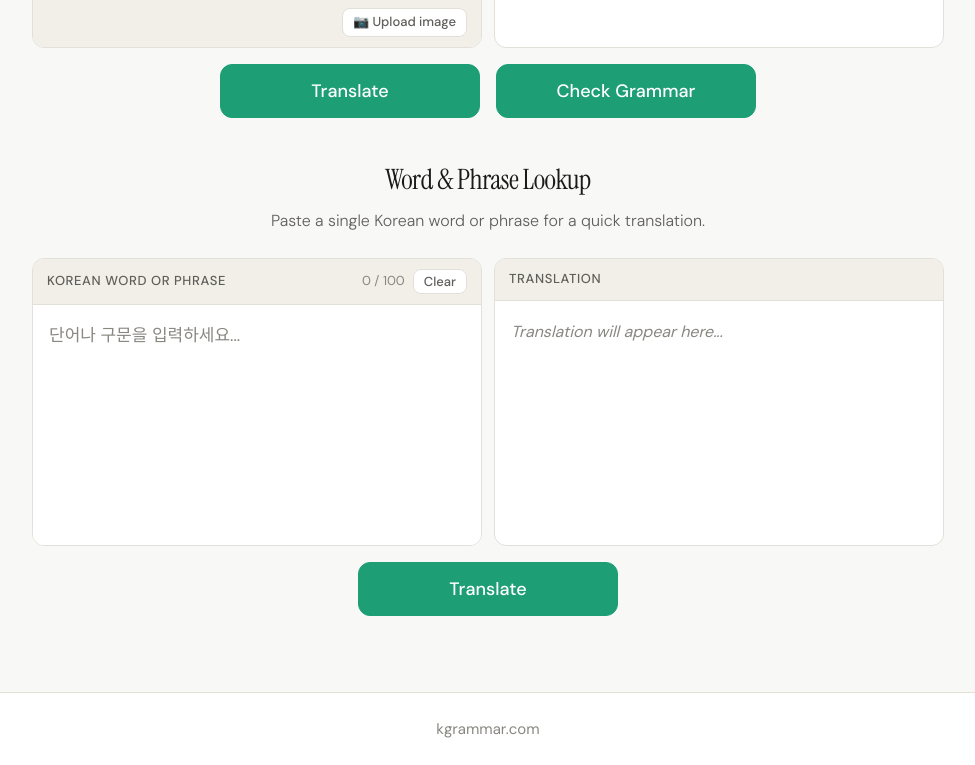
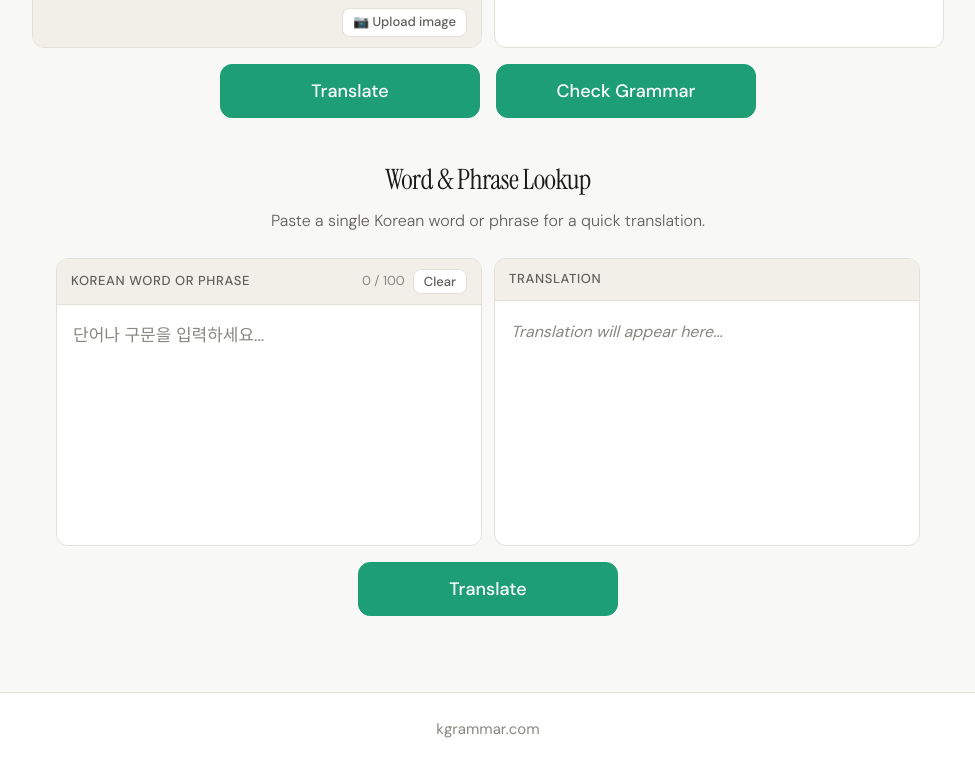
Before and after one commit to jimmychi/kgrammar, a website: page frontend/index.html in a window 1280 px wide. Shown: the part 604-1369 px from the top of the page, without its empty margins (152-1127 px from the left). Drawn offline with Linux system fonts and the light colour scheme.

Commit message:
fix word section width

```diff
--- a/frontend/style.css
+++ b/frontend/style.css
@@ -549,6 +549,10 @@ body {
 
 .kg-word-section {
   margin-top: 40px;
+  max-width: 960px;
+  margin-left: auto;
+  margin-right: auto;
+  padding: 0 24px;
 }
 
 .kg-word-header {
```
